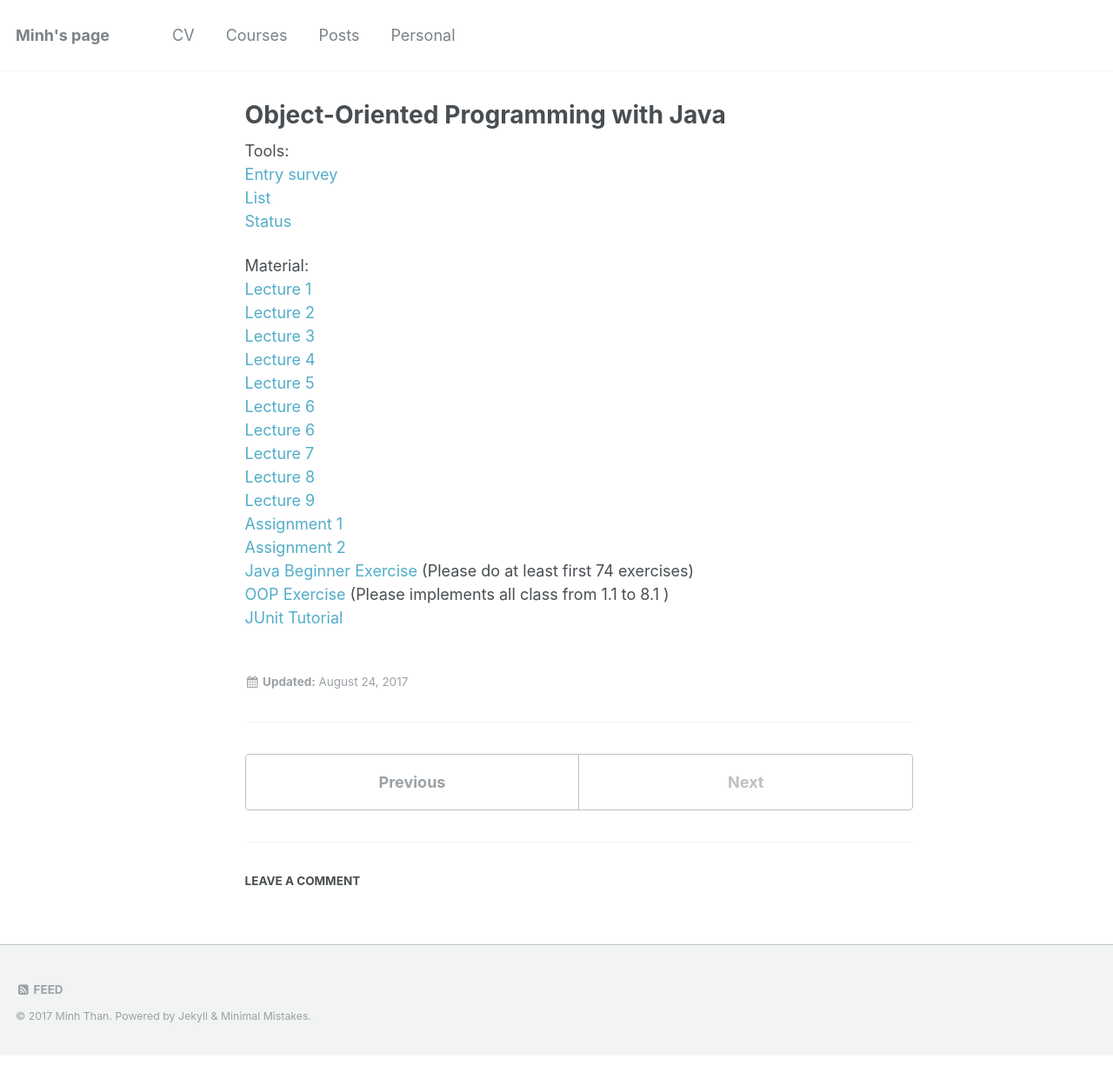
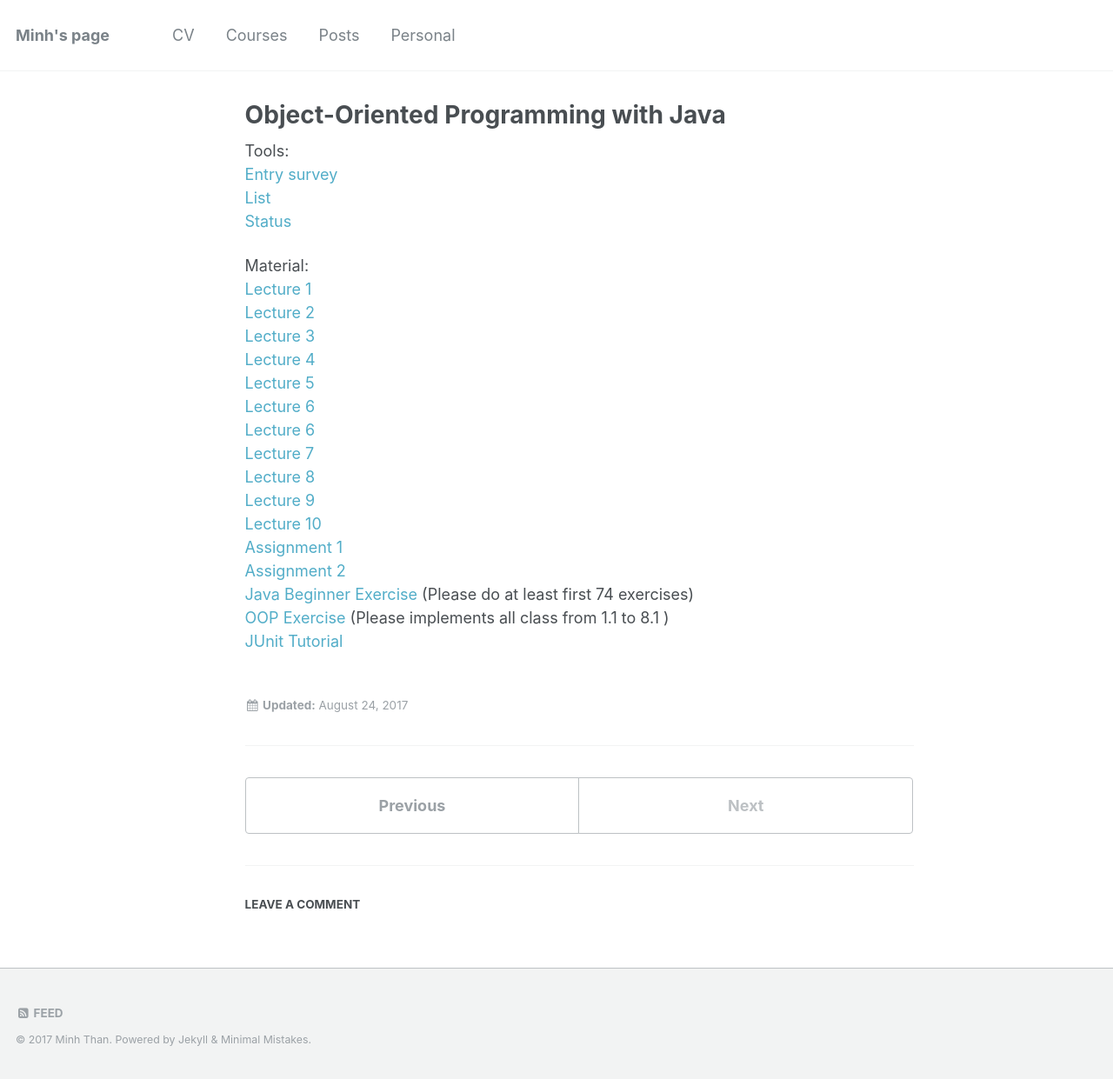
Before and after one commit to thanqminh/thanqminh.github.io, a Jekyll site: the page built from _courses/oopjava.md, in a window 1280 px wide. Shown: the whole page at 87% size. Built offline with Jekyll 4.4.1, drawn with Linux system fonts in a browser that asks for light colours; comment, search, counter and statistics services are not loaded; before the commit the page ends 1214 px from its top, so only the background shows below that.

Commit message:
add lecture10 link

```diff
--- a/_courses/oopjava.md
+++ b/_courses/oopjava.md
@@ -20,6 +20,7 @@ Material:
 [Lecture 7][lecture7]
 [Lecture 8][lecture8]
 [Lecture 9][lecture9]
+[Lecture 10][lecture10]
 [Assignment 1][assignment1]
 [Assignment 2][assignment2]
 [Java Beginner Exercise][exercise1] (Please do at least first 74 exercises)
```
Also changed, not shown: other parts of _courses/oopjava.md (+1 -0 lines).
